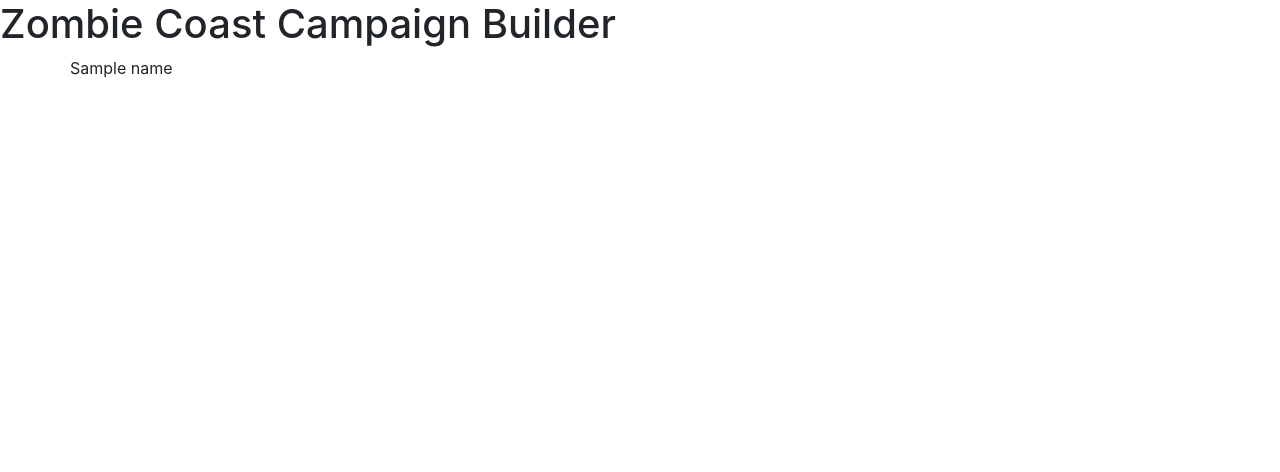
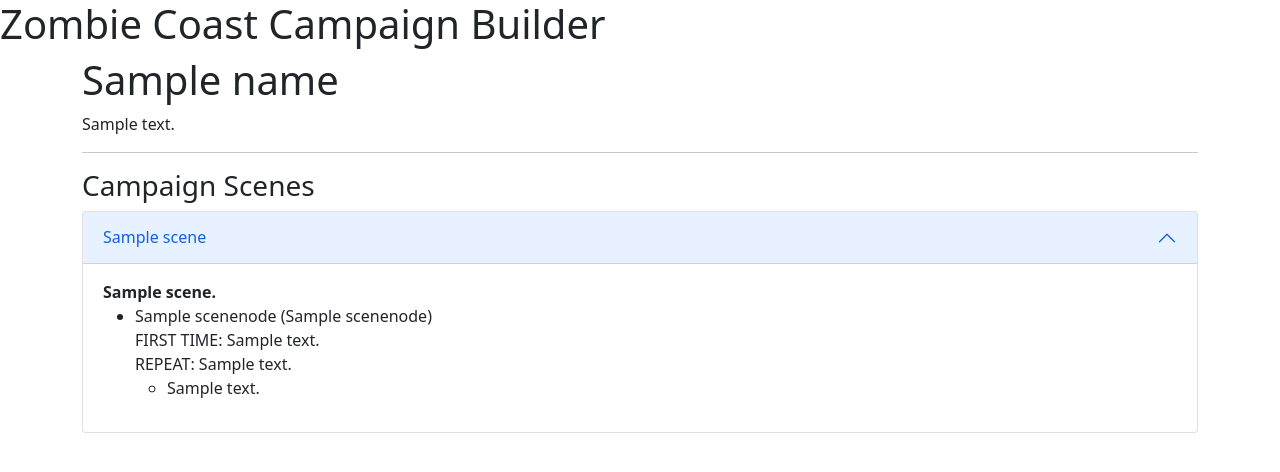
Before and after one commit to drewgoodman/Django-CYOA-API, a Django app: template templates/content/campaign_detail.html in a window 1280 px wide. Shown: the top 472 px of the page. Run offline with Django 3.2, Linux system fonts and the light colour scheme; tables that the repository leaves empty hold one stand-in row (values such as "Sample post"); the template is opened without the code that fills it: values that come from a table or form of the project are taken from there, most other values are stand-ins (such as "Sample title", 1, 10 or a date in 2020).

Commit message:
model fixes, data layout tests on template

```diff
--- a/content/models.py
+++ b/content/models.py
@@ -1,9 +1,12 @@
 from django.db import models
 from django.urls import reverse
+
+from django.contrib.contenttypes.models import ContentType
 
 from .utils.gameData import *
 
 # Create your models here.
+
 
 class Campaign(models.Model):
     _id = models.AutoField(primary_key=True, editable=False)
@@ -21,11 +24,24 @@ class Campaign(models.Model):
         return reverse("content:view-campaign",kwargs={"slug":self._id})
 
 
+class SceneManager(models.Manager):
+
+    def filter_by_campaign(self, instance):
+        # queryset = Scene.objects.filter(campaignLinked=instance)
+        queryset = super(SceneManager, self).filter(campaignLinked=instance)
+        return queryset
+
+
 class Scene(models.Model): #hosts a cluster of traversable nodes / largely for organization purposes. can also give overhead GPS location data to player
     _id = models.AutoField(primary_key=True, editable=False)
     name = models.CharField(max_length=200, null=True, blank=True) # location name to be displayed in-game
     label = models.CharField(max_length=255, null=True, blank=True) #campaign file label for developer organization purposes
     campaignLinked = models.ForeignKey(Campaign, on_delete=models.SET_NULL, null=True)
+
+    objects = SceneManager()
+
+    def nodes(self):
+        return SceneNode.objects.filter(sceneLinked=self)
 
     def __str__(self):
         return self.label
@@ -41,6 +57,9 @@ class SceneNode(models.Model): # a traversable node inside the scene
     displayText = models.TextField() # text displayed on entering node --- can be formatted for special animations
     displayTextVisited = models.TextField(null=True, blank=True) # optional; text to display if this is not the first time the player has visited this node
 
+    def choices(self):
+        return NodeChoice.objects.filter(sceneNodeLinked=self)
+
     def __str__(self):
         return self.label
 
@@ -48,7 +67,7 @@ class SceneNode(models.Model): # a traversable node inside the scene
 class NodeChoice(models.Model): # an interactive option made available within a scene node
     _id = models.AutoField(primary_key=True, editable=False)
     label = models.CharField(max_length=255, null=True, blank=True) # file label for developer organization purposes
-    sceneNodeLinked = models.ForeignKey(Scene, on_delete=models.SET_NULL, null=True)
+    sceneNodeLinked = models.ForeignKey(SceneNode, on_delete=models.SET_NULL, null=True)
 
     displayText = models.CharField(max_length=200, null=True, blank=True) # text to be displayed on choice button
     canRepeat = models.BooleanField(default=True) # if true, will appear every single time player visits the associated scene node
@@ -88,6 +107,7 @@ class Conditional(models.Model): # the "base" of a conditional check for a choic
     def __str__(self):
         return self.type
 
+
 class ConditionalOperator(models.Model): #one per conditional max
     condition = models.OneToOneField(Conditional, on_delete=models.CASCADE, primary_key=True)
     operator = models.CharField(null=True, blank=True, max_length=3, choices=contentParamsOperators, default='===')
--- a/content/views/content.py
+++ b/content/views/content.py
@@ -7,8 +7,10 @@ from ..models import *
 
 def view_campaign(request, slug=None):
     instance = get_object_or_404(Campaign, _id=slug)
+    scenes = Scene.objects.filter_by_campaign(instance)
     context = {
         "name": instance.name,
-        "description_long": instance.description_long
+        "description_long": instance.description_long,
+        "scenes": scenes
     }
     return render(request, 'content/campaign_detail.html', context)
--- a/templates/__base.html
+++ b/templates/__base.html
@@ -9,8 +9,8 @@
     <title>eStore</title>
 
 
-    <link rel="stylesheet" href="https://cdn.jsdelivr.net/npm/bootstrap@4.6.0/dist/css/bootstrap.min.css"
-        integrity="sha384-B0vP5xmATw1+K9KRQjQERJvTumQW0nPEzvF6L/Z6nronJ3oUOFUFpCjEUQouq2+l" crossorigin="anonymous">
+    <link href="https://cdn.jsdelivr.net/npm/bootstrap@5.1.3/dist/css/bootstrap.min.css" rel="stylesheet" integrity="sha384-1BmE4kWBq78iYhFldvKuhfTAU6auU8tT94WrHftjDbrCEXSU1oBoqyl2QvZ6jIW3" crossorigin="anonymous">
+
 </head>
 
 <body>
@@ -24,9 +24,7 @@
     <script src="https://code.jquery.com/jquery-3.5.1.slim.min.js"
         integrity="sha384-DfXdz2htPH0lsSSs5nCTpuj/zy4C+OGpamoFVy38MVBnE+IbbVYUew+OrCXaRkfj"
         crossorigin="anonymous"></script>
-    <script src="https://cdn.jsdelivr.net/npm/bootstrap@4.6.0/dist/js/bootstrap.bundle.min.js"
-        integrity="sha384-Piv4xVNRyMGpqkS2by6br4gNJ7DXjqk09RmUpJ8jgGtD7zP9yug3goQfGII0yAns"
-        crossorigin="anonymous"></script>
+        <script src="https://cdn.jsdelivr.net/npm/bootstrap@5.1.3/dist/js/bootstrap.bundle.min.js" integrity="sha384-ka7Sk0Gln4gmtz2MlQnikT1wXgYsOg+OMhuP+IlRH9sENBO0LRn5q+8nbTov4+1p" crossorigin="anonymous"></script>
 </body>
 
 </html>
--- a/templates/content/campaign_detail.html
+++ b/templates/content/campaign_detail.html
@@ -1,7 +1,39 @@
 {% extends '__base.html' %}
 {% load static %}
 {% block content %}
-<div class="row">
-{{ name }}
-</div>
+<h1>{{name}}</h1>
+<p>{{description_short}}</p>
+<hr>
+<h3>Campaign Scenes</h3>
+
+<div class="accordion" id="accordionExample">
+    {% for scene in scenes %}
+    <div class="accordion-item">
+      <h2 class="accordion-header" id="headingOne">
+        <button class="accordion-button" type="button" data-bs-toggle="collapse" data-bs-target="#collapseOne" aria-expanded="true" aria-controls="collapseOne">
+          {{ scene.name }}
+        </button>
+      </h2>
+      <div id="collapseOne" class="accordion-collapse collapse show" aria-labelledby="headingOne" data-bs-parent="#accordionExample">
+        <div class="accordion-body">
+          <strong>{{ scene.label }}.</strong>
+          <ul>
+              {% for node in scene.nodes %}
+              <li>{{node.name}} ({{node.label}})
+                  <br>FIRST TIME: {{node.displayText}}
+                  <br>REPEAT: {{node.displayTextVisited}}
+                  <ul>
+                      {% for choice in node.choices %}
+                      <li>{{choice.displayText}}</li>
+                      {% endfor %}
+                  </ul>
+              </li>
+              {% endfor %}
+          </ul>
+        </div>
+      </div>
+    </div>
+    {% endfor %}
+  </div>
+
 {% endblock content %}
```
